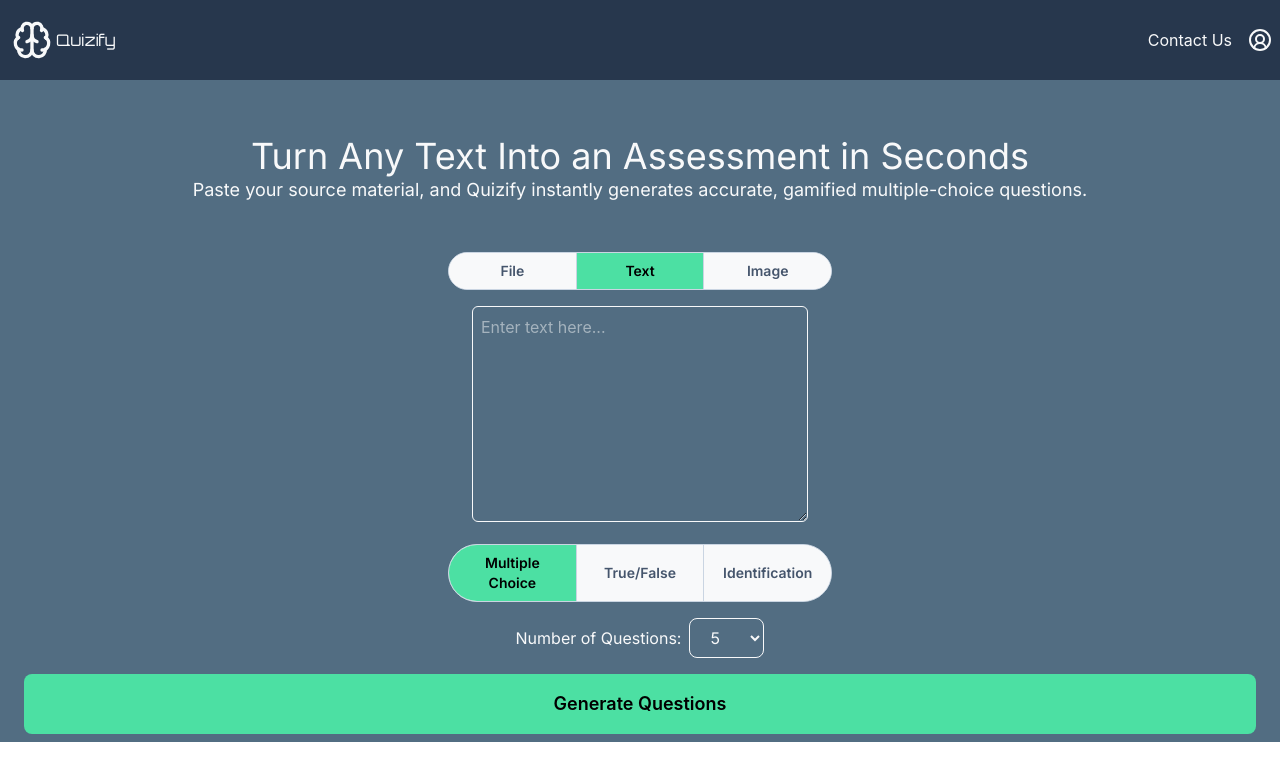
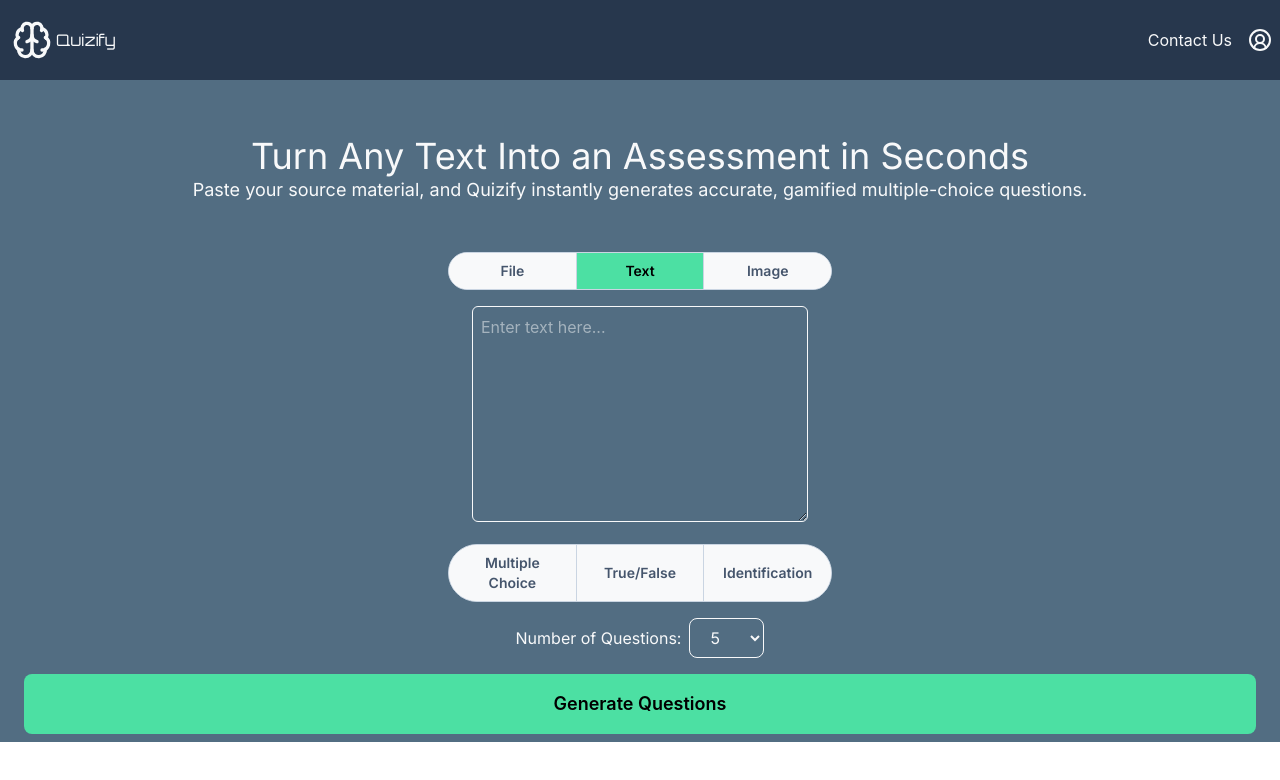
Before and after one commit to Adrian7373/Quizify-AI-Driven-Quiz-Generation-and-Gamification, a Next.js app: page / in a window 1280 px wide. Shown: the top 780 px of the page. Built offline with nearby package versions, Linux system fonts and the light colour scheme.

Commit message:
Updated QuestionTypeSelector: sends selected type to parent component's QuizType state

```diff
--- a/src/app/_components/QuestionTypeSelector.tsx
+++ b/src/app/_components/QuestionTypeSelector.tsx
@@ -1,25 +1,26 @@
 "use client"
 import { useState } from "react";
+import { QuizType } from "../page";
 
-type InputOption = 'Multiple Choice' | 'True/False' | 'Identification';
+interface QuestionTypeSelector {
+    quizType: QuizType,
+    handleTypeChange: (quizType: QuizType) => void
+}
 
-export default function QuestionTypeSelector() {
-
-    const [selectedOption, setSelectedOption] = useState<InputOption>('Multiple Choice');
-
-    const options: InputOption[] = ['Multiple Choice', 'True/False', 'Identification'];
+export default function QuizTypeSelector({ quizType, handleTypeChange }: QuestionTypeSelector) {
+    const options: QuizType[] = ['Multiple Choice', 'True/False', 'Identification'];
 
     return (
         <>
             {/* The Segmented Control Container */}
             <div className="flex w-full max-w-sm rounded-full border border-slate-300 overflow-hidden bg-white font-inter">
                 {options.map((option, index) => {
-                    const isActive = selectedOption === option;
+                    const isActive = quizType === option;
 
                     return (
                         <button
                             key={option}
-                            onClick={() => setSelectedOption(option)}
+                            onClick={() => handleTypeChange(option)}
                             className={`
                 flex-1 py-2 px-4 text-sm font-semibold transition-colors
                 ${index !== options.length - 1 ? 'border-r border-slate-300' : ''}
```
